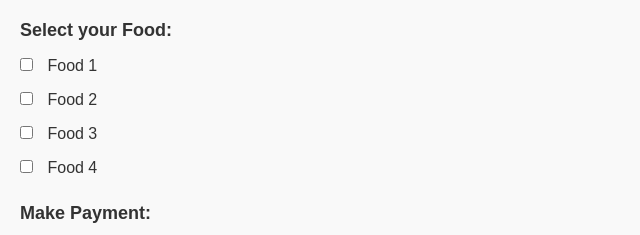
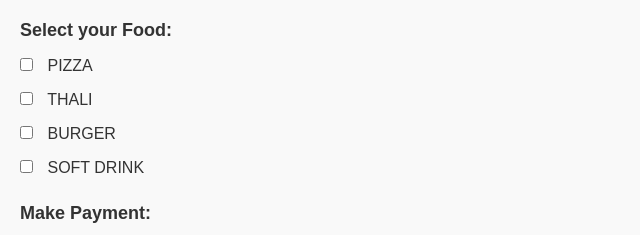
Before and after one commit to harshilsetty/Food-management-System, a plain HTML site: page index2.html in a window 1280 px wide. Shown: the part 177-412 px from the top of the page, 0-640 px from the left. Drawn offline with Linux system fonts and the light colour scheme.

Commit message:
Update index2.html

```diff
--- a/index2.html
+++ b/index2.html
@@ -33,19 +33,19 @@
     <ul id="food-list">
       <li>
         <input type="checkbox" id="food1" name="food">
-        <label for="food1">Food 1</label>
+        <label for="food1">PIZZA</label>
       </li>
       <li>
         <input type="checkbox" id="food2" name="food">
-        <label for="food2">Food 2</label>
+        <label for="food2">THALI</label>
       </li>
       <li>
         <input type="checkbox" id="food3" name="food">
-        <label for="food3">Food 3</label>
+        <label for="food3">BURGER</label>
       </li>
       <li></li>
         <input type="checkbox" id="food3" name="food">
-        <label for="food3">Food 4</label>
+        <label for="food3">SOFT DRINK</label>
       </li>
     </ul>
   </section>
```
